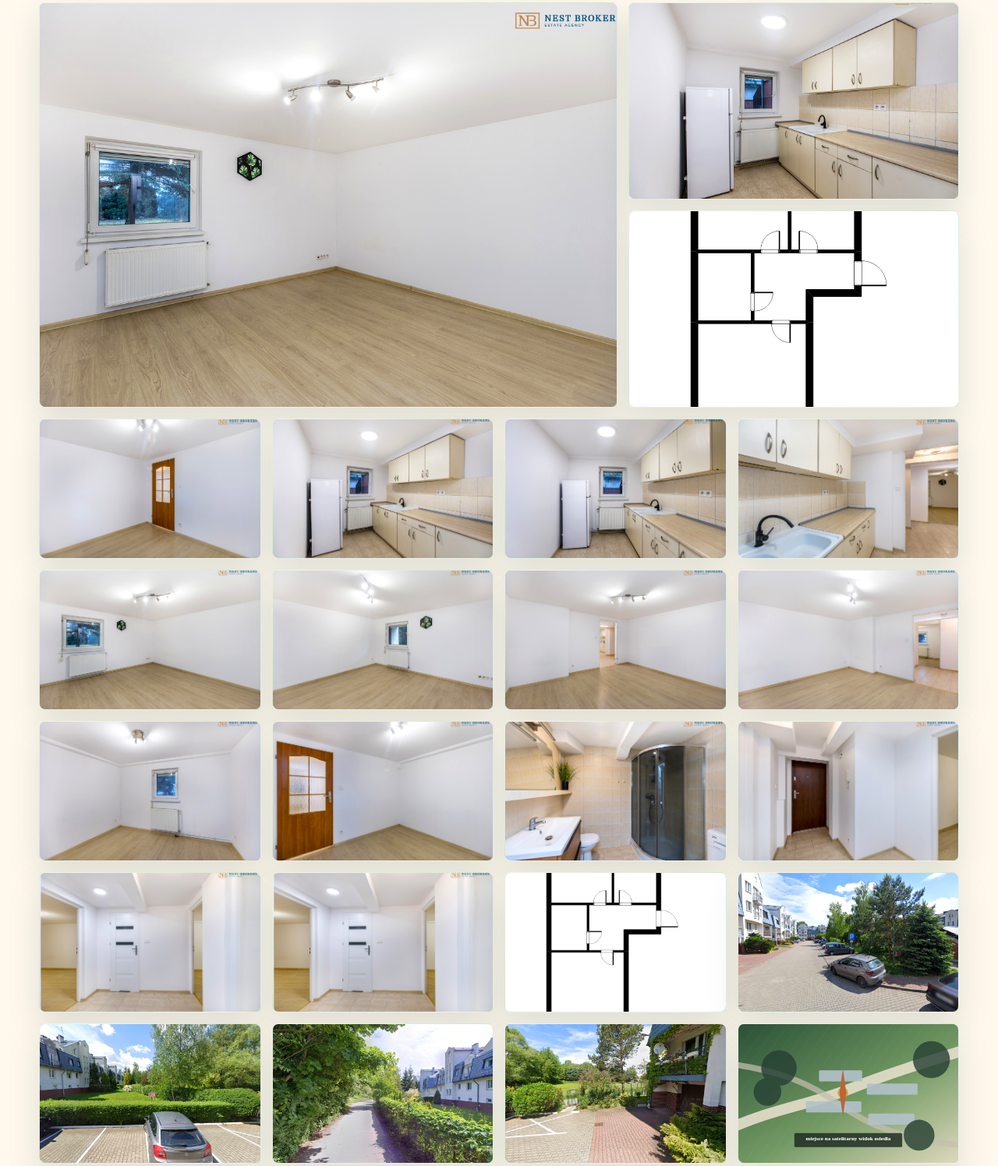
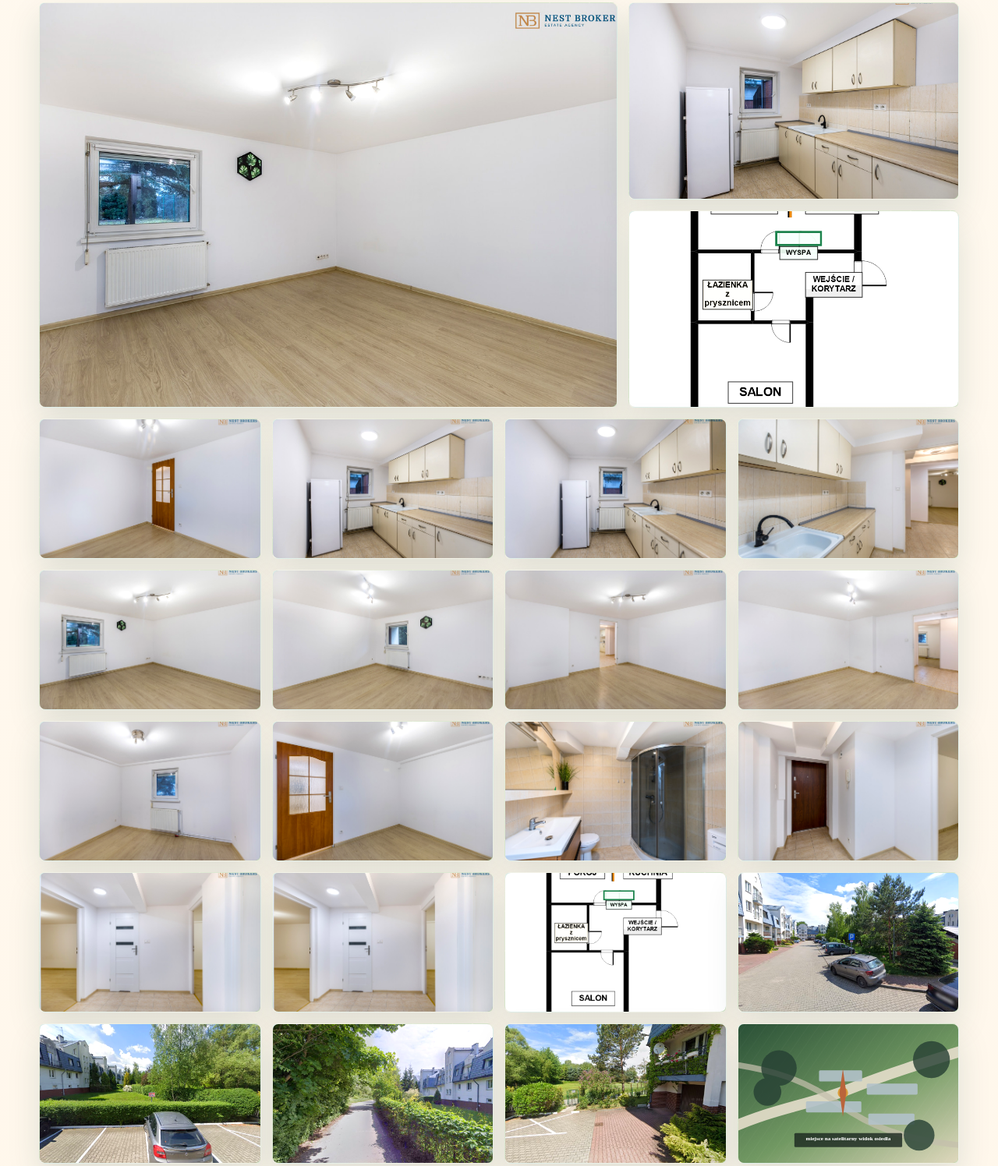
Before and after one commit to alexandraandryka-spec/JackaKrakow, a plain HTML site: page index.html in a window 1280 px wide. Shown: the part 1717-3213 px from the top of the page at 78% size. Drawn offline with Linux system fonts and the light colour scheme.

Commit message:
Add annotated floor plan

```diff
--- a/index.html
+++ b/index.html
@@ -90,7 +90,7 @@
               <span>Osobna kuchnia</span>
             </figure>
             <figure class="photo-slot">
-              <img src="assets/photos/interior/interior-15.jpg" alt="Poglądowy rzut mieszkania przy św. Jacka">
+              <img src="assets/photos/plan-kuchnia-otwarta-wyspa.png" alt="Poglądowy rzut mieszkania przy św. Jacka">
               <span>Rzut mieszkania</span>
             </figure>
           </div>
@@ -111,7 +111,7 @@
           <figure class="photo-slot"><img src="assets/photos/interior/interior-12.jpg" alt="Przedpokój z drzwiami wejściowymi"><span>Przedpokój</span></figure>
           <figure class="photo-slot"><img src="assets/photos/interior/interior-13.jpg" alt="Hol z wejściami do pokoi"><span>Hol z wejściami do pokoi</span></figure>
           <figure class="photo-slot"><img src="assets/photos/interior/interior-14.jpg" alt="Drugie ujęcie holu z wejściami do pokoi"><span>Hol - drugie ujęcie</span></figure>
-          <figure class="photo-slot"><img src="assets/photos/interior/interior-15.jpg" alt="Rzut mieszkania z układem pomieszczeń"><span>Rzut mieszkania</span></figure>
+          <figure class="photo-slot"><img src="assets/photos/plan-kuchnia-otwarta-wyspa.png" alt="Rzut mieszkania z układem pomieszczeń"><span>Rzut mieszkania</span></figure>
           <figure class="photo-slot"><img src="assets/photos/street-view-building.jpg" alt="Widok budynku i spokojnego osiedla przy ul. św. Jacka"><span>Budynek i osiedle</span></figure>
           <figure class="photo-slot"><img src="assets/photos/street-view-greenery.jpg" alt="Ogrodzony, zielony teren przy budynku"><span>Ogrodzony zielony teren</span></figure>
           <figure class="photo-slot"><img src="assets/photos/street-view-green-road.jpg" alt="Cicha zielona droga przy osiedlu i w stronę Zakrzówka"><span>Zielona droga przy osiedlu</span></figure>
```
Also changed, not shown: assets/photos/plan-kuchnia-otwarta-wyspa.png (added).
